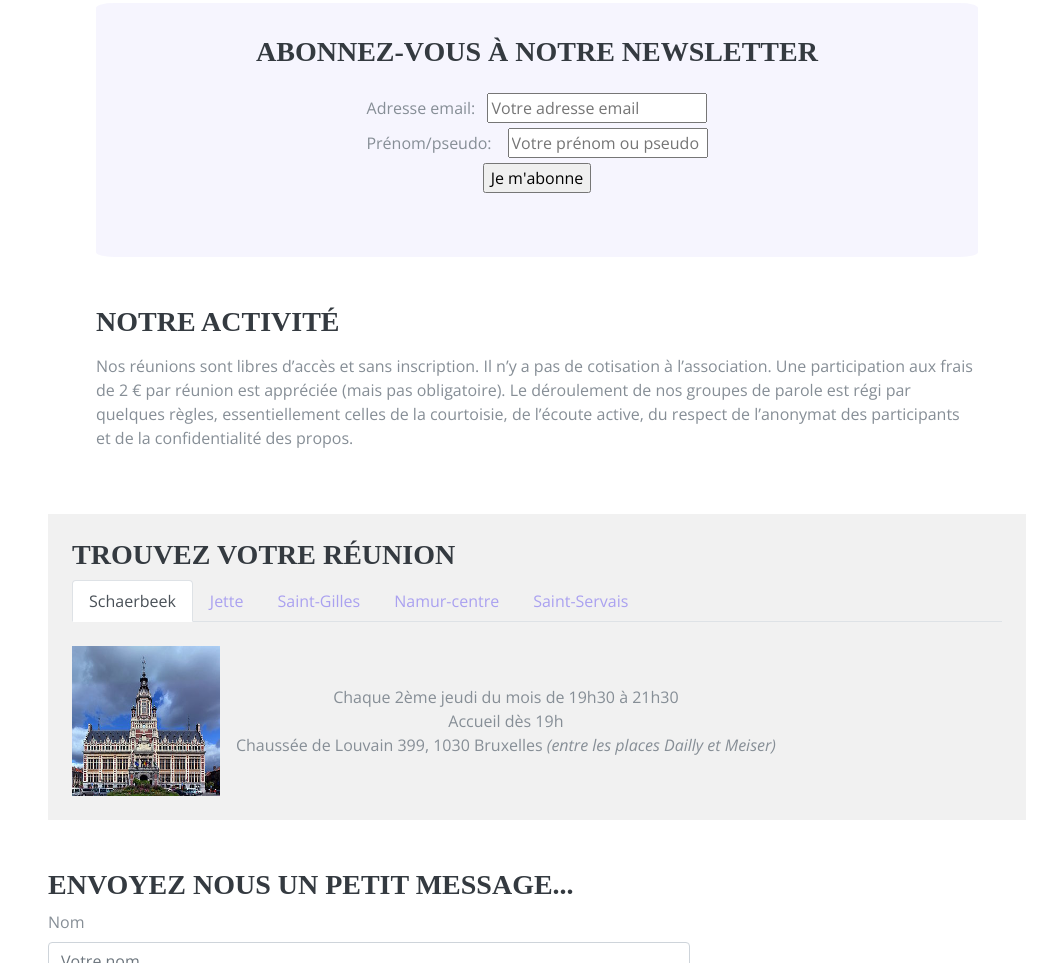
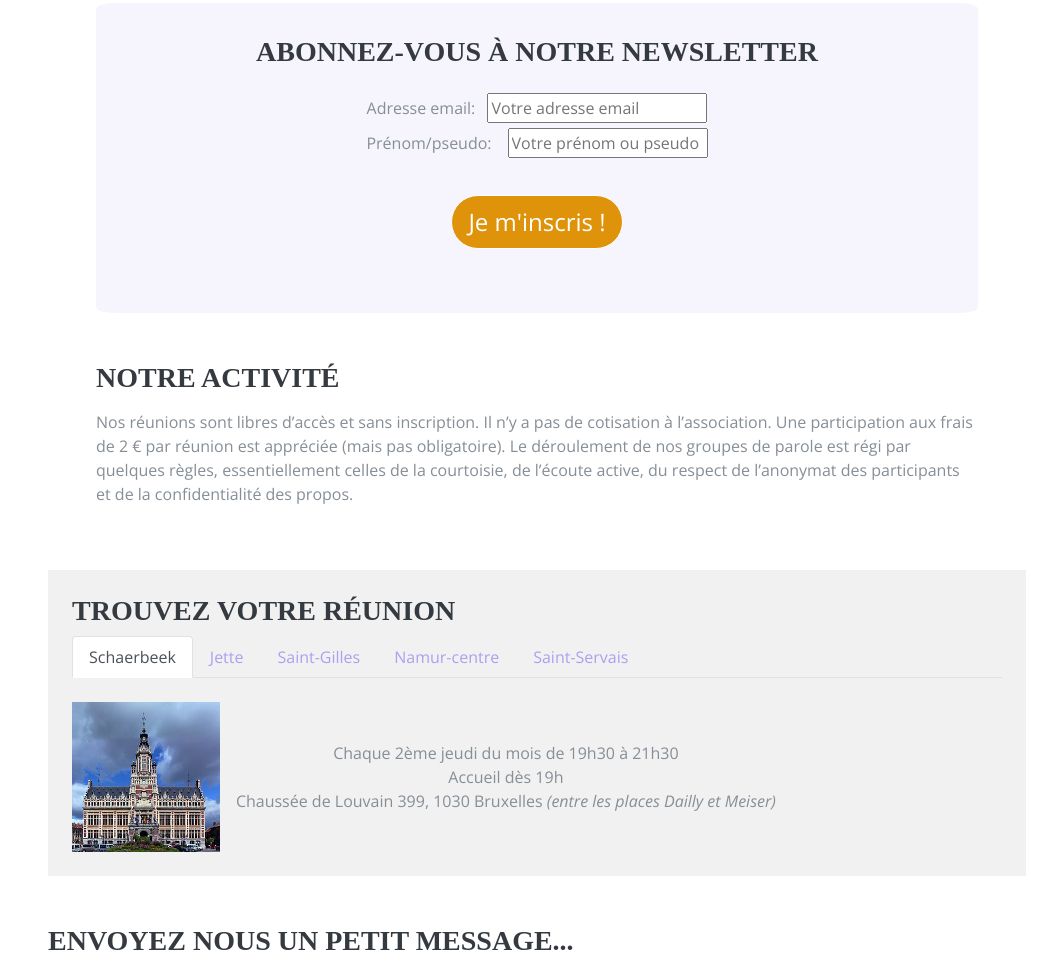
Before and after one commit to Adridor/becode-AHOD, a plain HTML site: page index.html in a window 1280 px wide. Shown: the part 880-1843 px from the top of the page, without its empty margins (239-1280 px from the left). Drawn offline with nearby package versions, Linux system fonts and the light colour scheme; a web font is replaced by a local one.

Commit message:
Add style button CTA

```diff
--- a/css/resume.css
+++ b/css/resume.css
@@ -35,6 +35,15 @@ h2 {
 .newsletter{
   padding-top: 2vh;
   padding-bottom: 8vh;
+}
+.newsletter input#button {
+  border: 1px solid white;
+  background-color: #DF930A;
+  padding: 0.5rem 1rem;
+  color: white;
+  border-radius: 2em;
+  margin-top: 2rem;
+  font-size: 1.5rem;
 }
 #newsletter {
   background-color: red;
--- a/index.html
+++ b/index.html
@@ -91,7 +91,7 @@
                 <form action="index.html" method="post" class="newsletter">
                   <div> <label for="email">Adresse email:</label> <input type="text" name="email" class="email" placeholder="Votre adresse email" required> </div>
                     <div> <label for="pseudo">Prénom/pseudo: </label><input type="text" name="pseudo" class="pseudo" placeholder="Votre prénom ou pseudo" required> </div>
-                      <input type="submit" name="send" value="Je m'abonne">
+                      <input id="button" type="submit" name="send" value="Je m'inscris !">
                 </form>
             </div>
 
```
